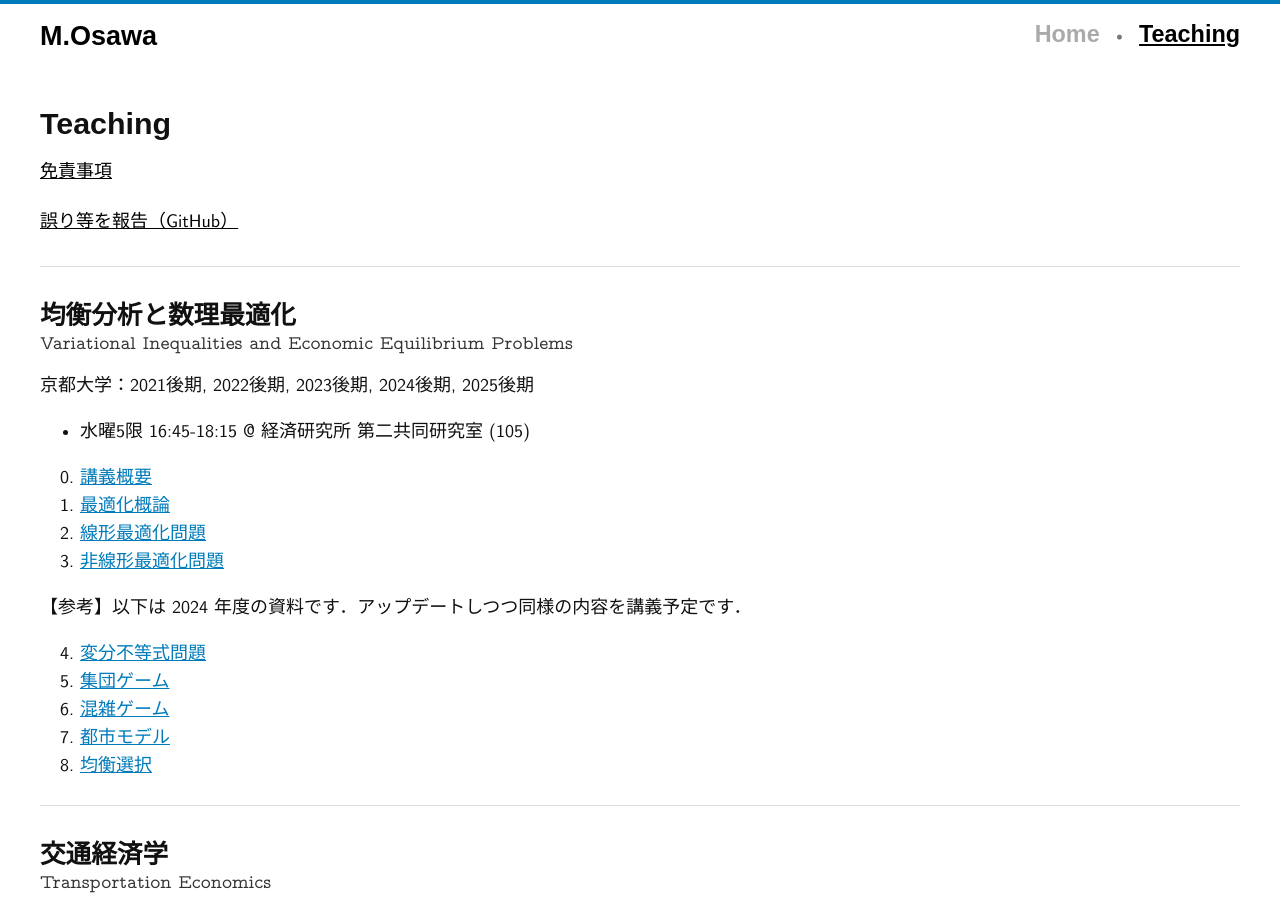
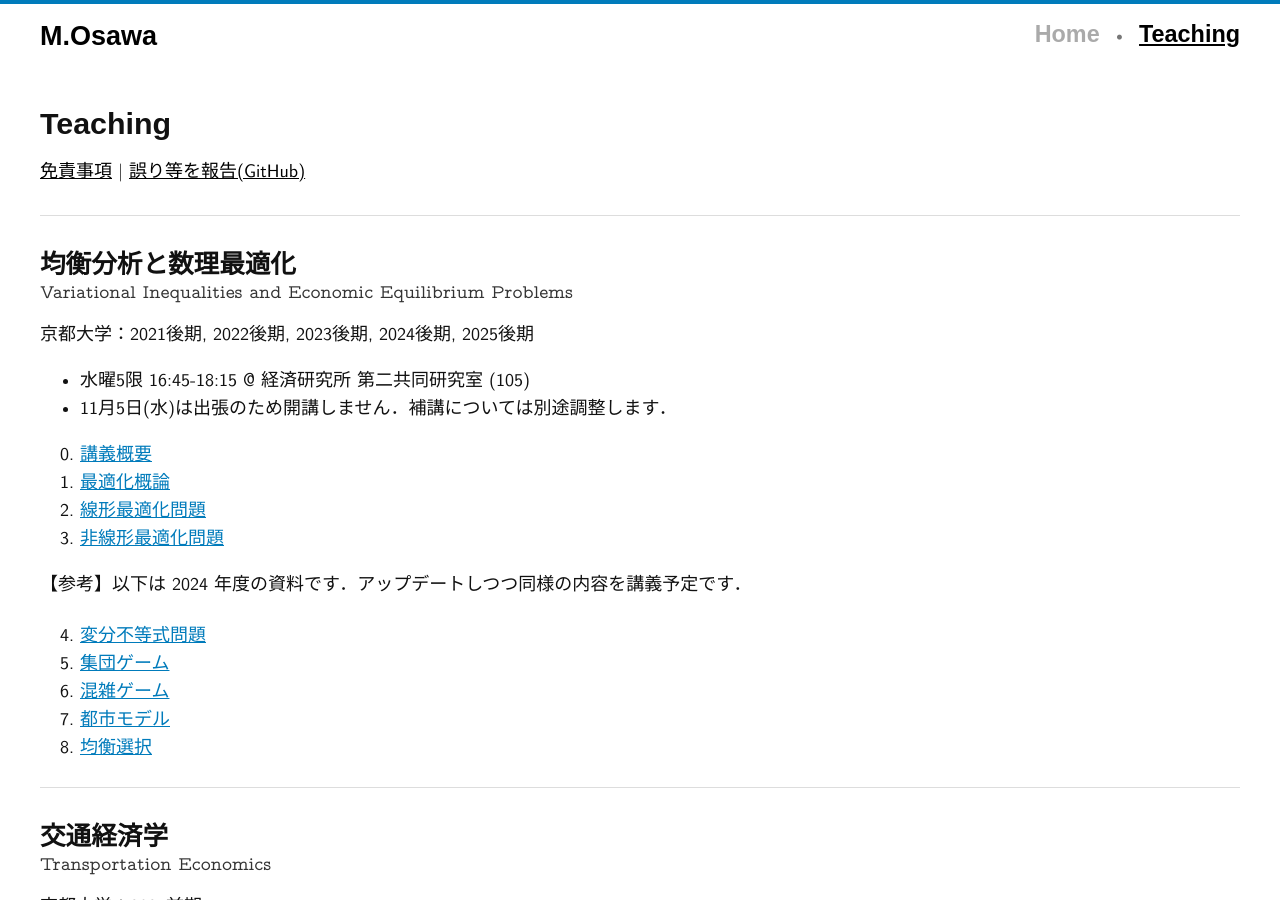
Before and after one commit to mino-osawa/mino-osawa.github.io, a Jekyll site: the page built from teaching.markdown, in a window 1280 px wide and 900 px high. Built offline with Jekyll 4.4.1, drawn with Linux system fonts in a browser that asks for light colours; some web fonts are replaced.

Commit message:
fix error

```diff
--- a/teaching.markdown
+++ b/teaching.markdown
@@ -6,8 +6,7 @@ permalink: "/teaching/"
 
 <h1>Teaching</h1>
 
-<p><a href="/policies/#disclaimer">免責事項</a>
-<p><a href="https://github.com/{{ site.github.user }}/{{ site.github.repo }}/issues/new?title=講義資料について" target="_blank">誤り等を報告（GitHub）</a></p>
+<p><a href="/policies/#disclaimer">免責事項</a> | <a href="https://github.com/{{ site.github.user }}/{{ site.github.repo }}/issues/new?title=講義資料について" target="_blank">誤り等を報告(GitHub) </a></p>
 
 
 <hr>
@@ -22,6 +21,7 @@ permalink: "/teaching/"
 
 <ul>
 <li>水曜5限 16:45-18:15 @ 経済研究所 第二共同研究室 (105)</li>
+<li>11月5日(水)は出張のため開講しません．補講については別途調整します．</li>
 </ul>
 
 <ol start="0">
```
